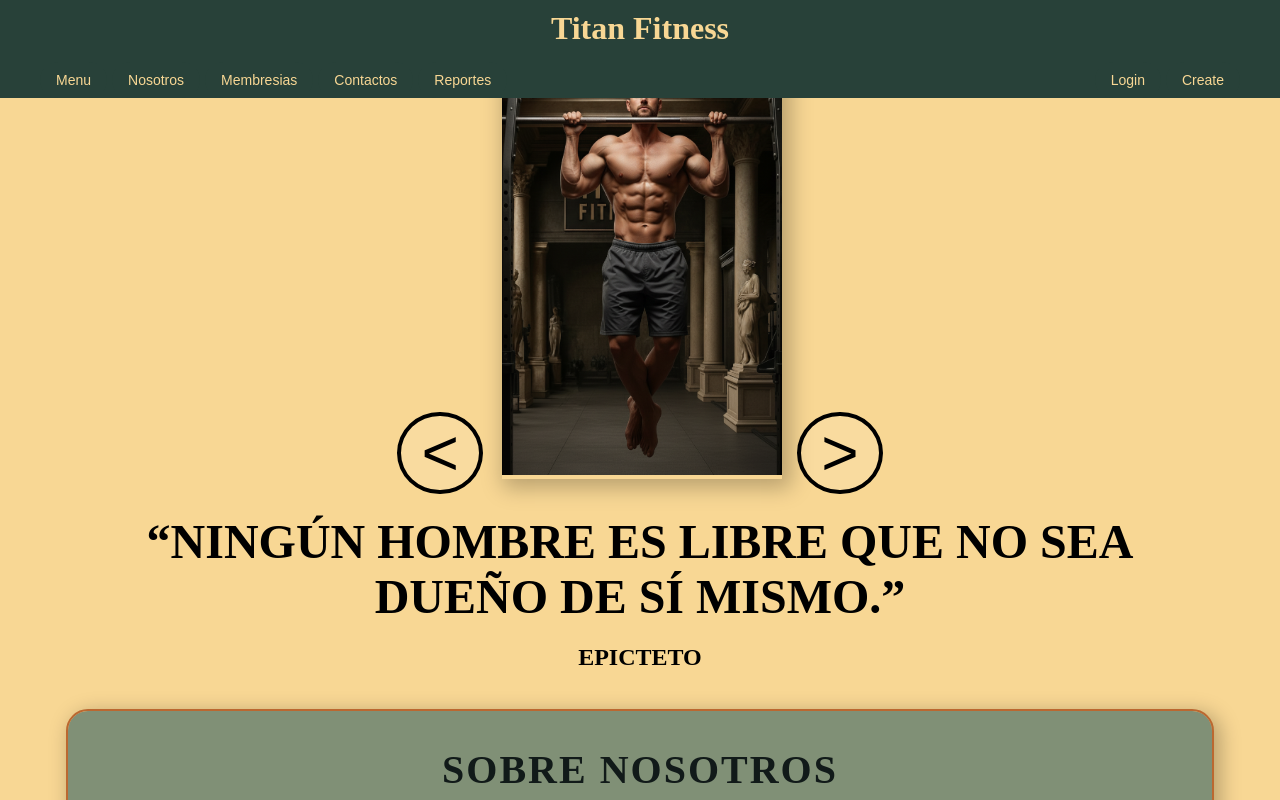
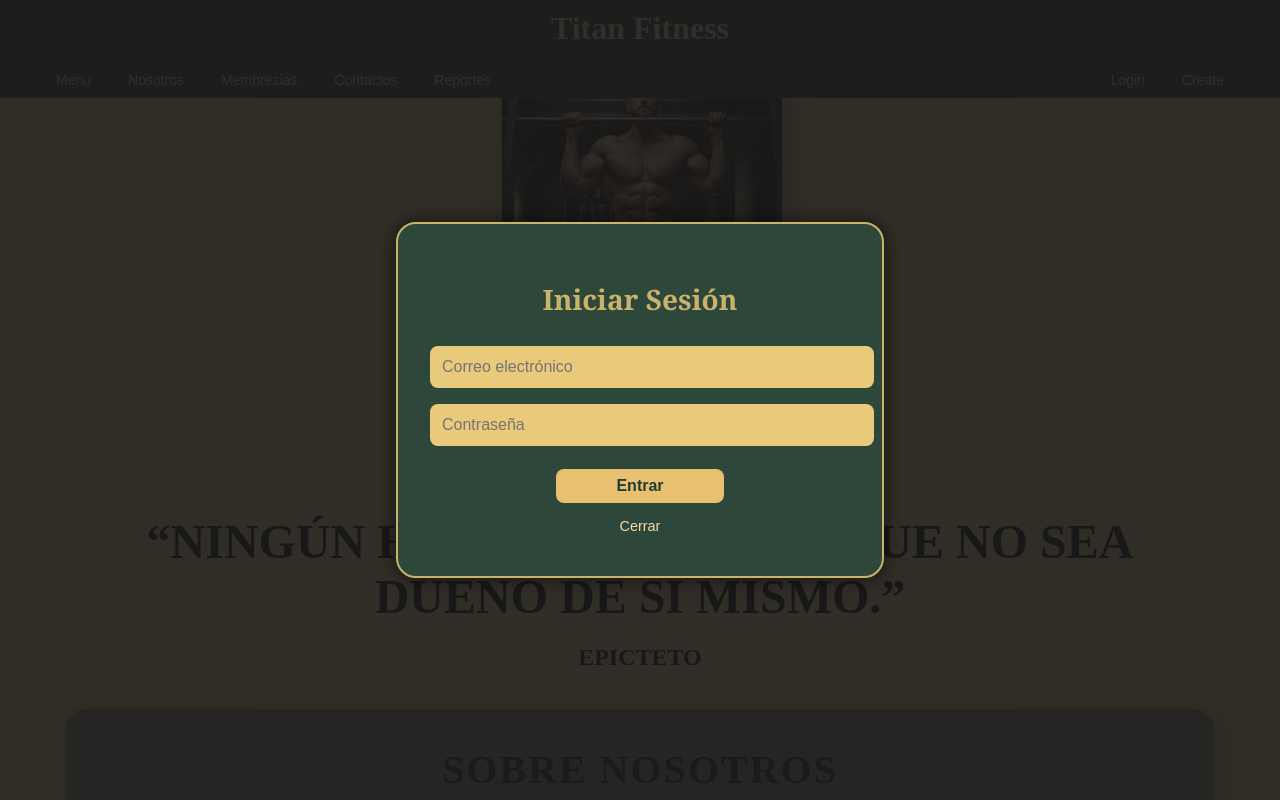
Before and after one commit to Belthesheep/gestion-pf, a React (Vite) app in the folder titanfitness/titansite/: page / in a window 1280 px wide. Both pictures are taken after a click on the button "Login". Shown: the top 800 px of the page. Built offline with nearby package versions, Linux system fonts and the light colour scheme.

Commit message:
agrego el sistema de login

```diff
--- a/titanfitness/titansite/src/components/Buttonbar.jsx
+++ b/titanfitness/titansite/src/components/Buttonbar.jsx
@@ -1,22 +1,44 @@
-import React from 'react'
+import React, { useState } from 'react';
+import LoginModal from './LoginModal';
+import RegisterModal from './RegisterModal';
 
 const Buttonbar = () => {
+  const [showLogin, setShowLogin] = useState(false);
+  const [showRegister, setShowRegister] = useState(false);
+
   return (
     <nav className="taskbar">
       <div>
-                <button className="task-button"> Menu</button>
-                <button className="task-button"> Nosotros</button>
-                <button className="task-button"> Membresias</button>
-                <button className="task-button"> Contactos</button>
-                <button className="task-button"> Reportes</button>
+        <button className="task-button">Menu</button>
+        <button className="task-button">Nosotros</button>
+        <button className="task-button">Membresias</button>
+        <button className="task-button">Contactos</button>
+        <button className="task-button">Reportes</button>
       </div>
 
       <div className="login-group">
-                <button className="login-button">Login</button>
-                <button className="login-button">Create</button>
+        {/* Botón para abrir el modal de Login */}
+        <button
+          className="login-button"
+          onClick={() => setShowLogin(true)}
+        >
+          Login
+        </button>
+
+        {/* Botón para abrir el modal de Registro */}
+        <button
+          className="login-button"
+          onClick={() => setShowRegister(true)}
+        >
+          Create
+        </button>
       </div>
+
+      {/* Mostrar los modales cuando sea necesario */}
+      {showLogin && <LoginModal onClose={() => setShowLogin(false)} />}
+      {showRegister && <RegisterModal onClose={() => setShowRegister(false)} />}
     </nav>
-  )
-}
+  );
+};
 
-export default Buttonbar
+export default Buttonbar;
--- /dev/null
+++ b/titanfitness/titansite/src/components/LoginModal.jsx
@@ -0,0 +1,41 @@
+import { useState } from "react";
+import "./Modal.css";
+
+export default function LoginModal({ onClose }) {
+  const [email, setEmail] = useState("");
+  const [password, setPassword] = useState("");
+
+  const handleLogin = (e) => {
+    e.preventDefault();
+    console.log("Login:", { email, password });
+    onClose();
+  };
+
+  return (
+    <div className="modal-overlay">
+      <div className="modal-container">
+        <h2>Iniciar Sesión</h2>
+        <form onSubmit={handleLogin}>
+          <input
+            type="email"
+            placeholder="Correo electrónico"
+            value={email}
+            onChange={(e) => setEmail(e.target.value)}
+          />
+          <input
+            type="password"
+            placeholder="Contraseña"
+            value={password}
+            onChange={(e) => setPassword(e.target.value)}
+          />
+          <button type="submit" className="btn-primary">
+            Entrar
+          </button>
+        </form>
+        <button onClick={onClose} className="btn-close">
+          Cerrar
+        </button>
+      </div>
+    </div>
+  );
+}
--- /dev/null
+++ b/titanfitness/titansite/src/components/Modal.css
@@ -0,0 +1,104 @@
+/* Fondo oscuro que cubre toda la pantalla */
+.modal-overlay {
+  position: fixed;
+  top: 0;
+  left: 0;
+  width: 100vw;
+  height: 100vh;
+  background-color: rgba(27, 27, 27, 0.9);
+  display: flex;
+  justify-content: center;
+  align-items: center;
+  z-index: 50;
+}
+
+/* Ventana del modal */
+.modal-container {
+  background-color: #2e473b;
+  color: #e9c97a;
+  border: 2px solid #cbb26a;
+  border-radius: 20px;
+  width: 420px;
+  padding: 2rem;
+  font-family: "Georgia", serif;
+  text-align: center;
+  box-shadow: 0px 0px 20px rgba(0, 0, 0, 0.6);
+  animation: fadeIn 0.3s ease;
+}
+
+/* Título */
+.modal-container h2 {
+  color: #cbb26a;
+  font-size: 28px;
+  margin-bottom: 20px;
+}
+
+/* Inputs */
+.modal-container input {
+  width: 100%;
+  padding: 12px;
+  margin: 8px 0;
+  border-radius: 8px;
+  border: none;
+  background-color: #e9c97a;
+  color: #1b1b1b;
+  font-size: 16px;
+}
+
+.modal-container input:focus {
+  outline: 2px solid #cbb26a;
+}
+
+/* Botones */
+.btn-primary {
+  display: block;
+  margin: 15px auto;
+  background-color: #e8c170;
+  color: #1f3b33;
+  font-weight: 600;
+  font-size: 1rem;       /* 👈 Tamaño de letra más chico */
+  padding: 8px 20px;     /* 👈 Reduce el alto y ancho */
+  border: none;
+  border-radius: 8px;
+  cursor: pointer;
+  width: 40%;            /* 👈 Más angosto */
+  max-width: 180px;      /* 👈 Evita que crezca demasiado */
+  transition: background-color 0.3s ease, transform 0.2s ease;
+}
+
+.btn-primary:hover {
+  background-color: #d4a84f;
+  transform: scale(1.05);
+}
+
+
+
+
+
+.btn-close {
+  display: block;
+  margin: 10px auto;
+  background: none;
+  border: none;
+  color: #f3dba6;
+  cursor: pointer;
+  font-size: 0.9rem;
+}
+
+
+
+.btn-close:hover {
+  text-decoration: underline;
+}
+
+/* Animación de aparición */
+@keyframes fadeIn {
+  from {
+    opacity: 0;
+    transform: scale(0.95);
+  }
+  to {
+    opacity: 1;
+    transform: scale(1);
+  }
+}
--- /dev/null
+++ b/titanfitness/titansite/src/components/RegisterModal.jsx
@@ -0,0 +1,61 @@
+import { useState } from "react";
+import "./Modal.css";
+
+export default function RegisterModal({ onClose }) {
+  const [form, setForm] = useState({
+    email: "",
+    password: "",
+    confirmPassword: "",
+  });
+
+  const handleChange = (e) => {
+    setForm({ ...form, [e.target.name]: e.target.value });
+  };
+
+  const handleRegister = (e) => {
+    e.preventDefault();
+    if (form.password !== form.confirmPassword) {
+      alert("Las contraseñas no coinciden");
+      return;
+    }
+    console.log("Registro:", form);
+    onClose();
+  };
+
+  return (
+    <div className="modal-overlay">
+      <div className="modal-container">
+        <h2>Crear Cuenta</h2>
+        <form onSubmit={handleRegister}>
+          <input
+            type="email"
+            name="email"
+            placeholder="Correo electrónico"
+            value={form.email}
+            onChange={handleChange}
+          />
+          <input
+            type="password"
+            name="password"
+            placeholder="Contraseña"
+            value={form.password}
+            onChange={handleChange}
+          />
+          <input
+            type="password"
+            name="confirmPassword"
+            placeholder="Confirmar contraseña"
+            value={form.confirmPassword}
+            onChange={handleChange}
+          />
+          <button type="submit" className="btn-primary">
+            Crear Cuenta
+          </button>
+        </form>
+        <button onClick={onClose} className="btn-close">
+          Cerrar
+        </button>
+      </div>
+    </div>
+  );
+}
```
Lines whose indentation alone changed are shown as unchanged.
